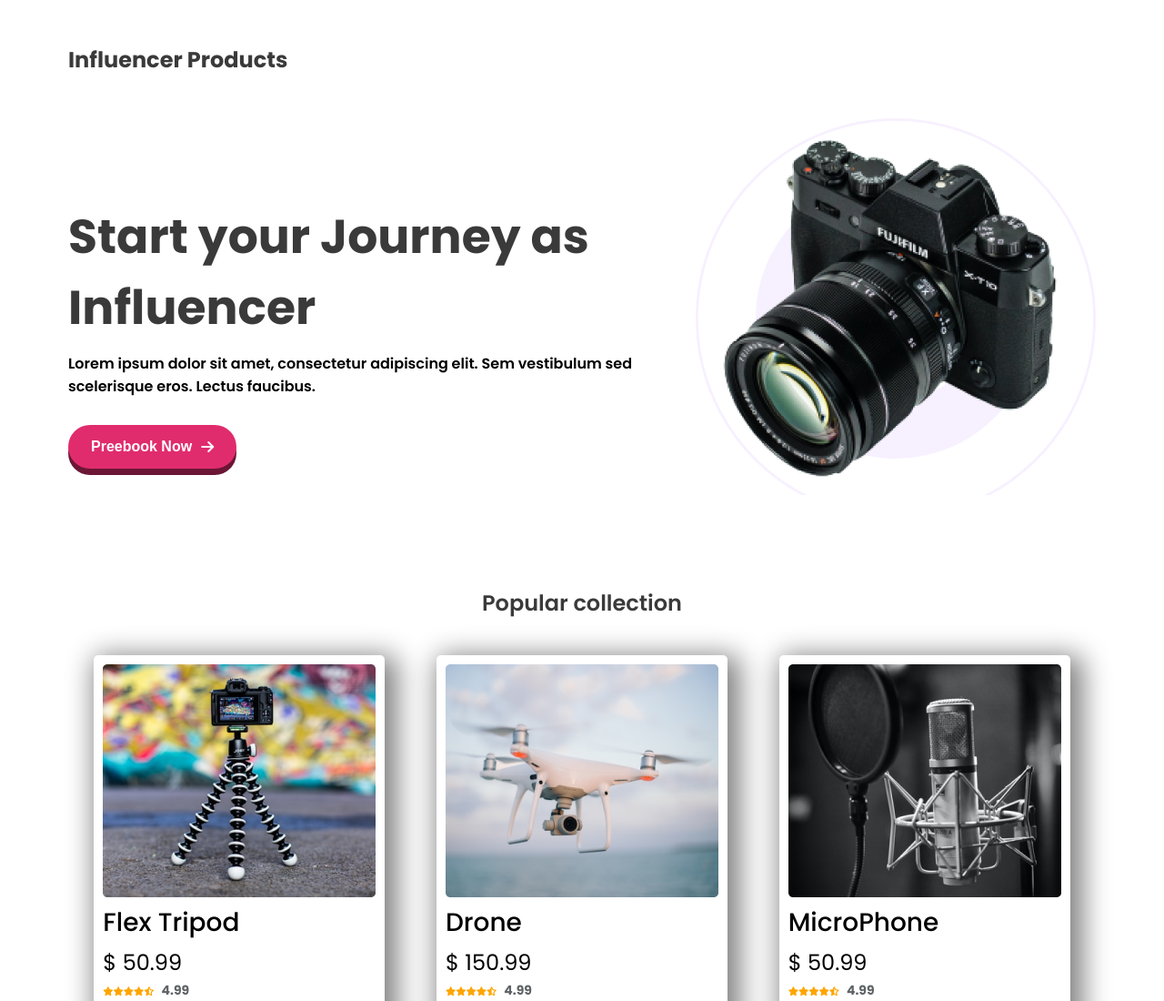
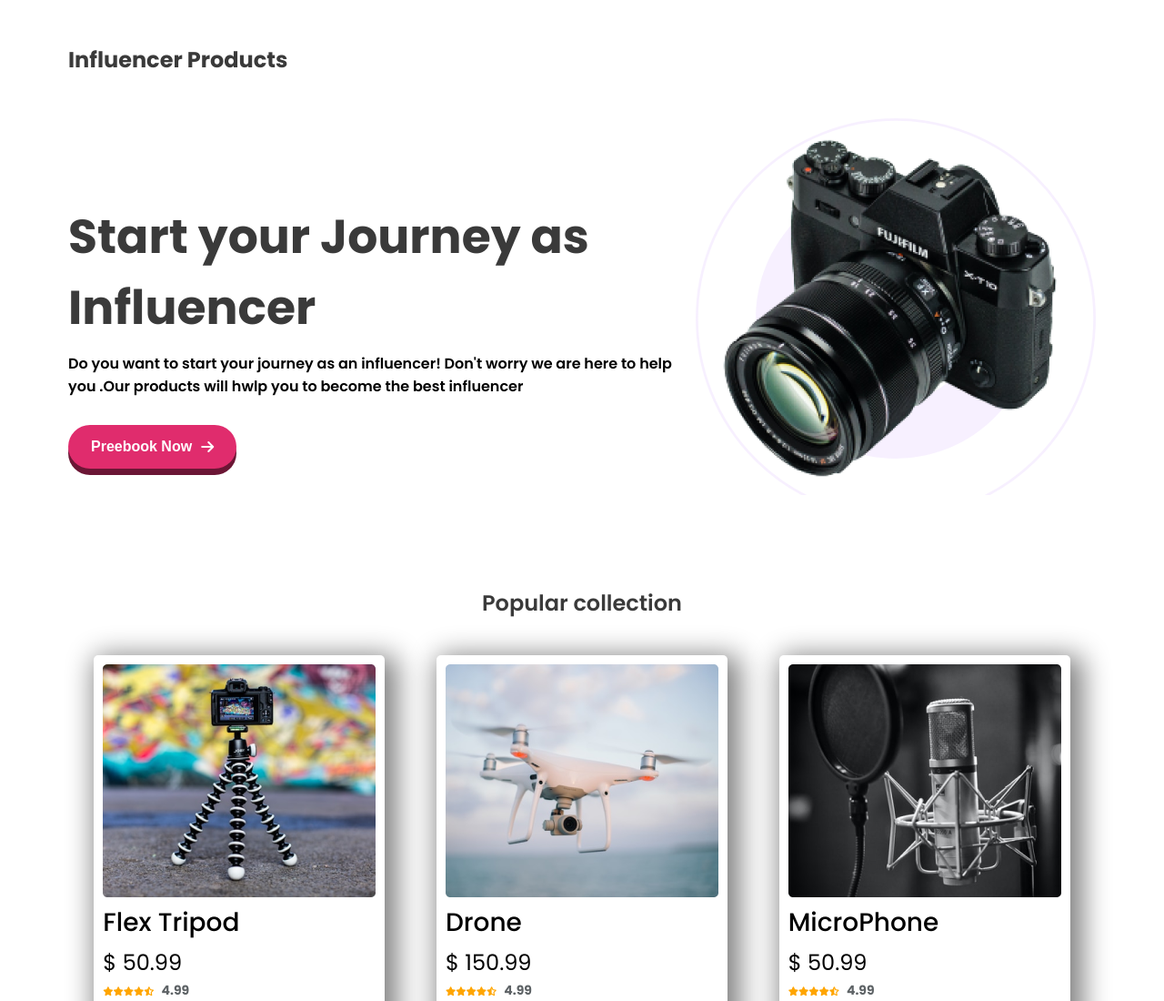
Before and after one commit to Adnan-Eram-Argho/influencer-gears, a plain HTML site: page index.html in a window 1280 px wide. Shown: the top 1100 px of the page at 91% size. Drawn offline with Linux system fonts and the light colour scheme; a web font is replaced by a local one.

Commit message:
header text added

```diff
--- a/index.html
+++ b/index.html
@@ -22,8 +22,8 @@
             <div class="journey-t">
                 <h1>Start your Journey as
                     Influencer</h1>
-                <p>Lorem ipsum dolor sit amet, consectetur adipiscing elit. Sem vestibulum sed scelerisque eros. Lectus
-                    faucibus.</p>
+                <p>Do you want to start your journey as an influencer! Don't worry we are here to help you .Our products
+                    will hwlp you to become the best influencer</p>
                 <div class="btn">
                     <button class="primary-btn">
                         Preebook Now<i class="fas fa-arrow-right"></i>
```
